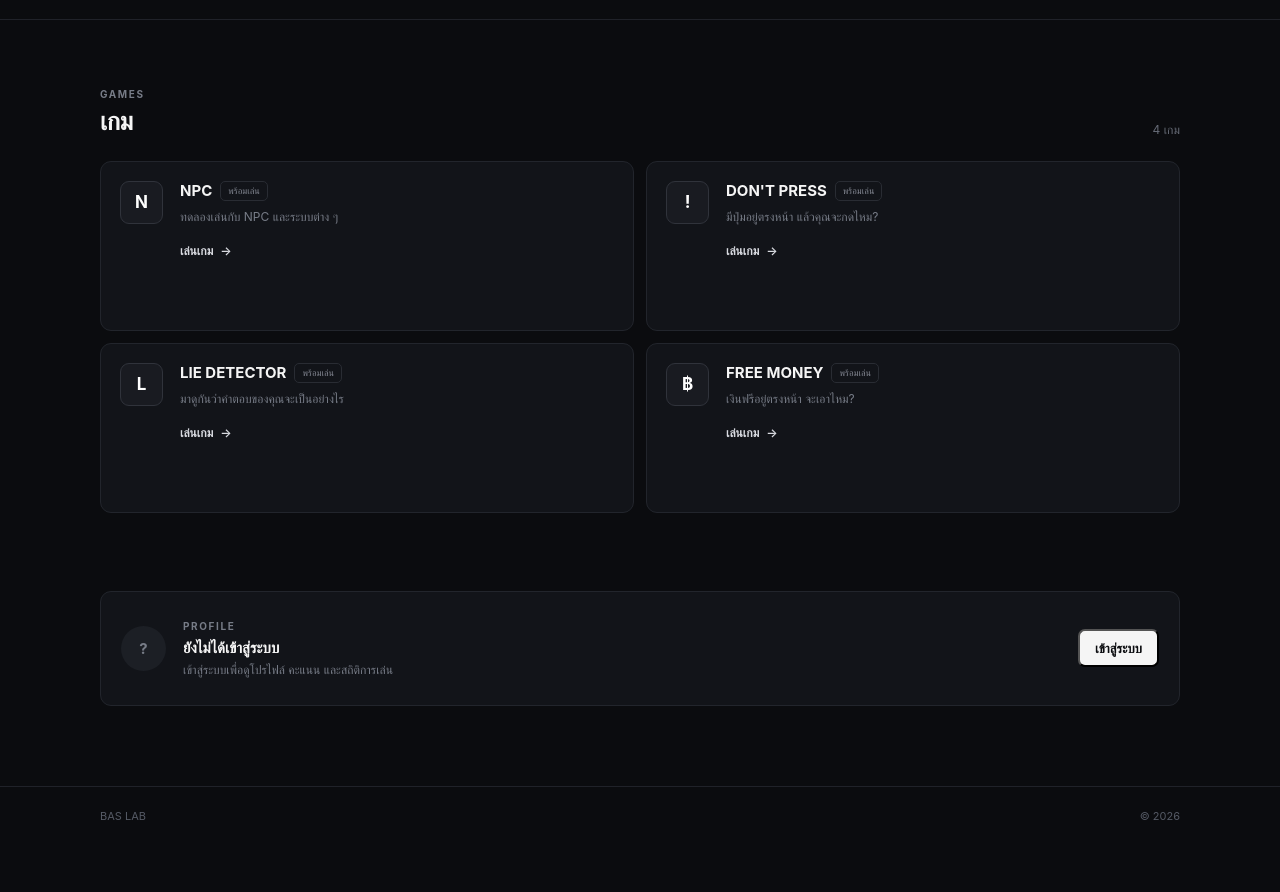
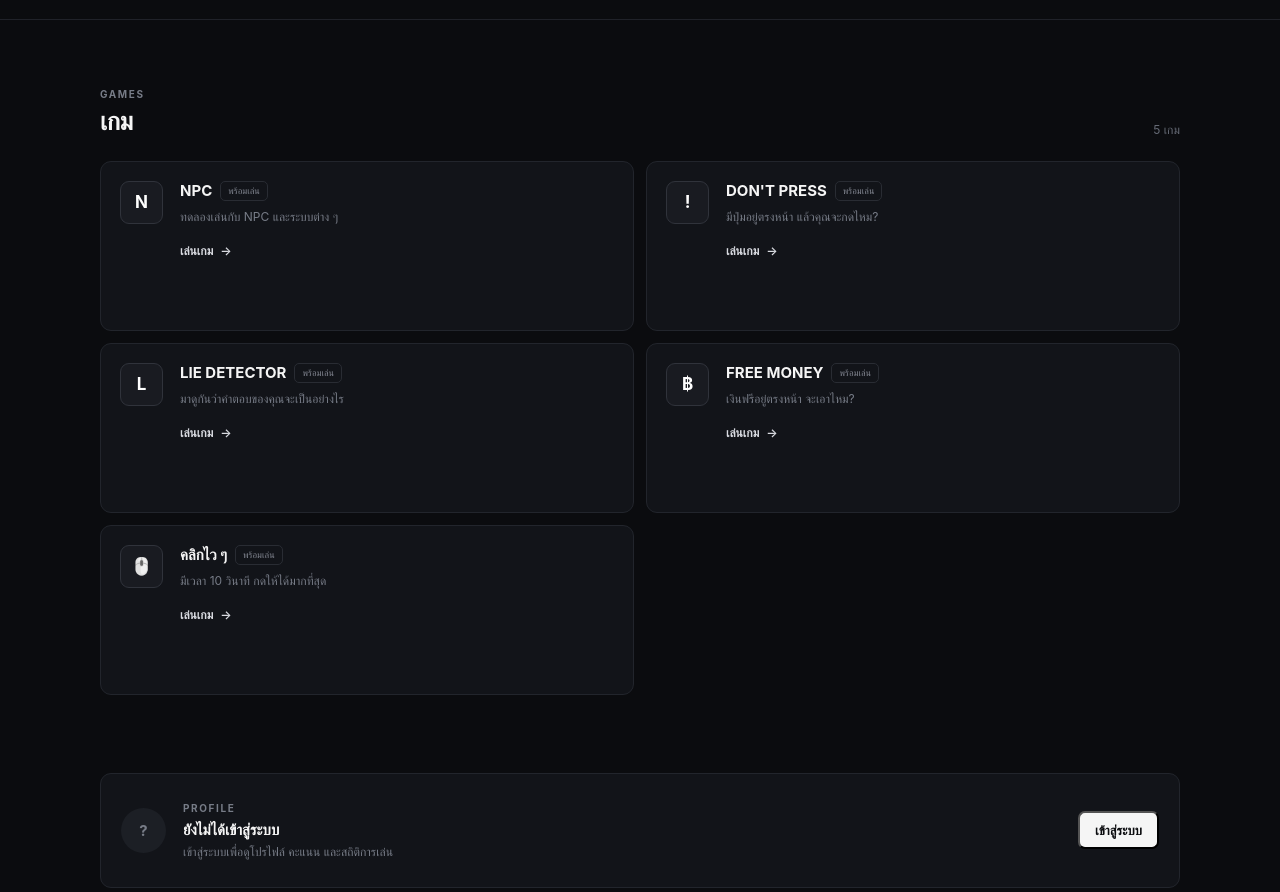
Before and after one commit to baskab01/my-site, a plain HTML site: page web/index.html in a window 1280 px wide. Shown: the part 500-1392 px from the top of the page. Before the commit the page ends 1345 px from the top, so only its background shows below. Drawn offline with Linux system fonts and the light colour scheme; no server answers.

Commit message:
Add click speed game UI

```diff
--- a/web/index.html
+++ b/web/index.html
@@ -83,7 +83,7 @@
                         <h2>เกม</h2>
                     </div>
 
-                    <span class="game-count">4 เกม</span>
+                    <span class="game-count">5 เกม</span>
 
                 </div>
 
@@ -165,6 +165,26 @@
                         </div>
                     </article>
 
+
+                    <!-- CLICK SPEED -->
+                    <article class="game-card">
+                        <div class="game-icon">🖱️</div>
+
+                        <div class="game-info">
+                            <div class="game-title-row">
+                                <h3>คลิกไว ๆ</h3>
+                                <span class="badge">พร้อมเล่น</span>
+                            </div>
+
+                            <p>มีเวลา 10 วินาที กดให้ได้มากที่สุด</p>
+
+                            <button class="play-btn" data-game="click">
+                                เล่นเกม
+                                <span>→</span>
+                            </button>
+                        </div>
+                    </article>
+
                 </div>
 
             </div>
```
Also changed, not shown: games/click-speed/index.html (+2 -13 lines), games/click-speed/script.js (+26 -82 lines).
